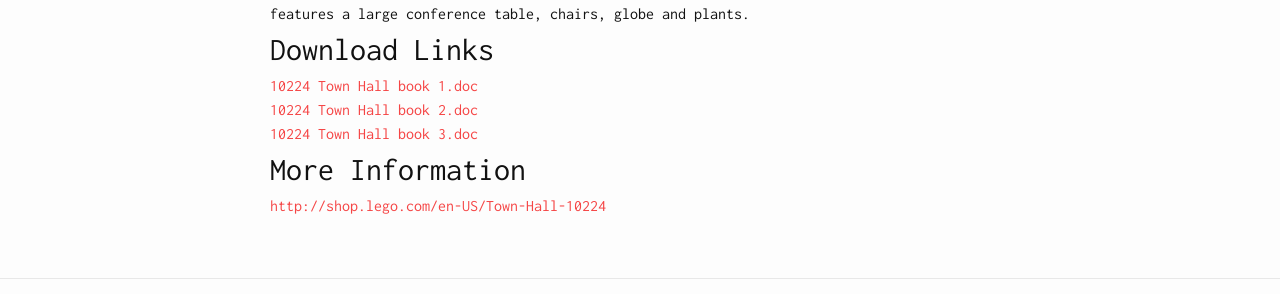
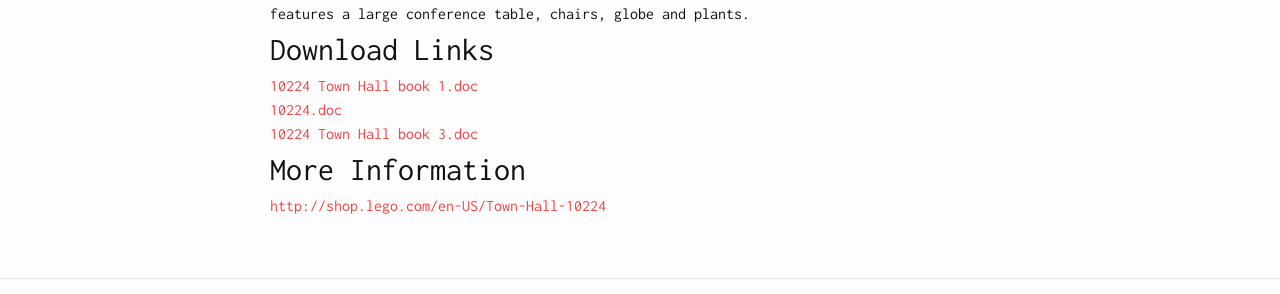
Before and after one commit to may5bee/lego-for-the-blind, a Jekyll site: the page built from _instructions/Town Hall.markdown, in a window 1280 px wide. Shown: the part 301-595 px from the top of the page. Built offline with Jekyll 4.4.1, drawn with Linux system fonts in a browser that asks for light colours.

```diff
--- a/_instructions/Town Hall.markdown
+++ b/_instructions/Town Hall.markdown
@@ -6,6 +6,6 @@ description: This highly detailed model features large entranceway columns, a co
 link: http://shop.lego.com/en-US/Town-Hall-10224
 filenames:
 - 10224 Town Hall book 1.doc
-- 10224 Town Hall book 2.doc
+- 10224.doc
 - 10224 Town Hall book 3.doc
 ---
```
Also changed, not shown: 2 other files.
